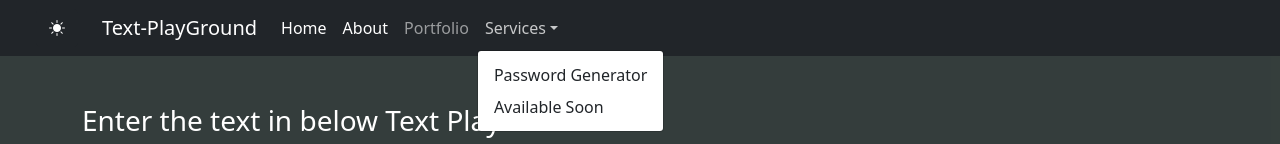
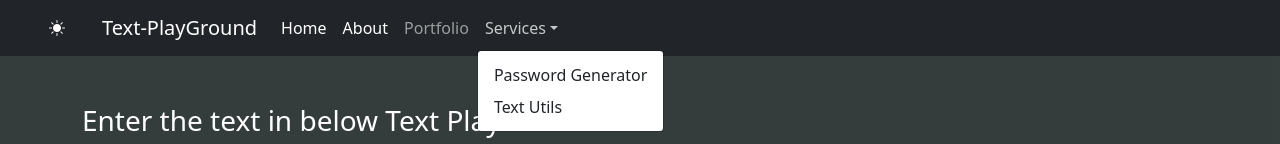
Before and after one commit to Sujan-Rai-426/React-Projects, a React (Vite) app in the folder 05_Text_PlayGround/: page / in a window 1280 px wide. Both pictures are taken after a click on the button "Services". Shown: the top 144 px of the page. Built offline with nearby package versions, Linux system fonts and the light colour scheme.

Commit message:
navbar dropdown edit

```diff
--- a/05_Text_PlayGround/src/components/Navbar.jsx
+++ b/05_Text_PlayGround/src/components/Navbar.jsx
@@ -47,7 +47,7 @@ function Navbar(props) {
                                 </a>
                                 <ul className="dropdown-menu" aria-labelledby="navbarDropdown">
                                     <li><Link className="dropdown-item" to="/password_generator"> Password Generator </Link></li>
-                                    <li><a className="dropdown-item" href="#">  Available Soon </a></li>
+                                    <li><Link className="dropdown-item" to="/">  Text Utils </Link></li>
                                 </ul>
                             </li>
 
```
